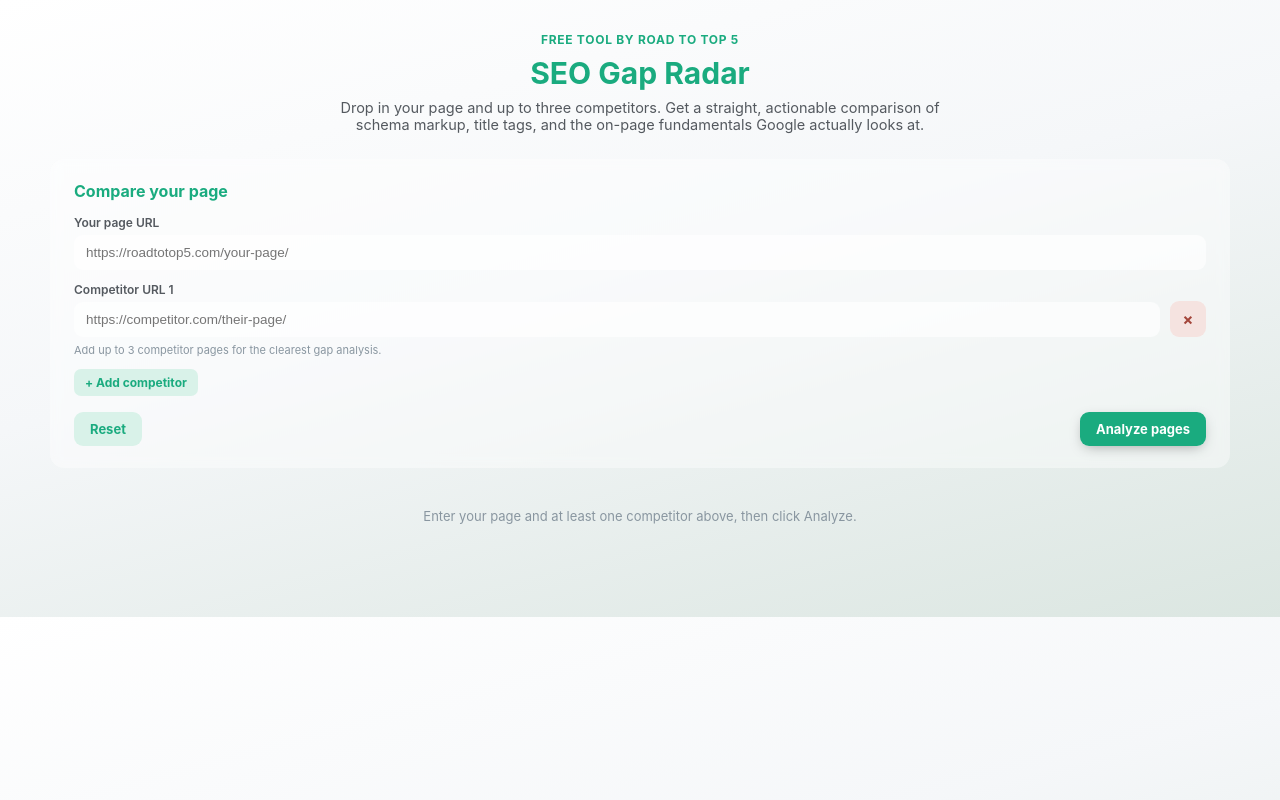
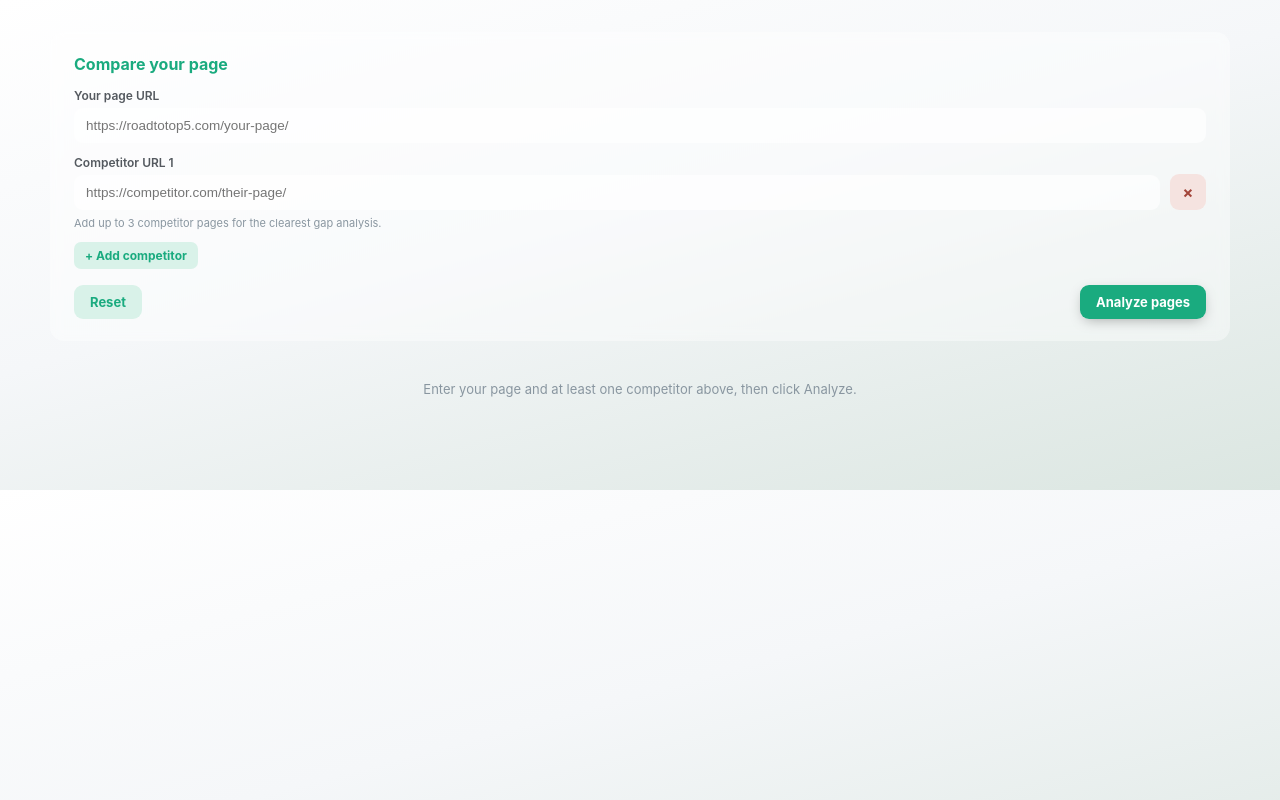
Before and after one commit to mohitverma-max/seo-gap-radar, a plain HTML site: page index.html in a window 1280 px wide. Drawn offline with Linux system fonts and the light colour scheme.

Commit message:
Update index.html

```diff
--- a/index.html
+++ b/index.html
@@ -37,13 +37,6 @@
     padding:32px 18px 60px;
   }
   .wrap{max-width:1180px; margin:0 auto;}
-  header.page-head{text-align:center; margin-bottom:26px;}
-  header.page-head .eyebrow{
-    font-size:12px; font-weight:700; letter-spacing:.06em; text-transform:uppercase;
-    color:var(--accent-grad-end); margin-bottom:8px;
-  }
-  header.page-head h1{font-size:30px; margin:0 0 8px; color:var(--accent);}
-  header.page-head p{font-size:14.5px; color:var(--ink-muted); max-width:620px; margin:0 auto;}
 
   .panel{
     background:var(--surface); border-radius:var(--radius); padding:22px 24px;
@@ -184,7 +177,6 @@
   .schema-empty{font-size:12px; color:var(--ink-faint); font-style:italic;}
 
   @media (max-width:640px){
-    header.page-head h1{font-size:24px;}
     .field-row{flex-direction:column; align-items:stretch;}
     .remove-btn{width:100%; height:32px;}
     #analyzeBtn{margin-left:0; width:100%;}
@@ -192,7 +184,7 @@
 
   @media print{
     body{background:#fff !important; color:#000 !important;}
-    #inputPanel, #fetchPanel, .report-actions, header.page-head .eyebrow, header.page-head p{display:none !important;}
+    #inputPanel, #fetchPanel, .report-actions{display:none !important;}
     .panel{box-shadow:none !important; background:#fff !important; break-inside:avoid;}
     .accordion-cat .acc-body{display:block !important;}
     .accordion-cat .acc-head{cursor:default;}
@@ -201,12 +193,6 @@
 </head>
 <body>
 <div class="wrap">
-
-  <header class="page-head">
-    <div class="eyebrow">Free Tool by Road to Top 5</div>
-    <h1>SEO Gap Radar</h1>
-    <p>Drop in your page and up to three competitors. Get a straight, actionable comparison of schema markup, title tags, and the on-page fundamentals Google actually looks at.</p>
-  </header>
 
   <section class="panel" id="inputPanel">
     <h2>Compare your page</h2>
```
